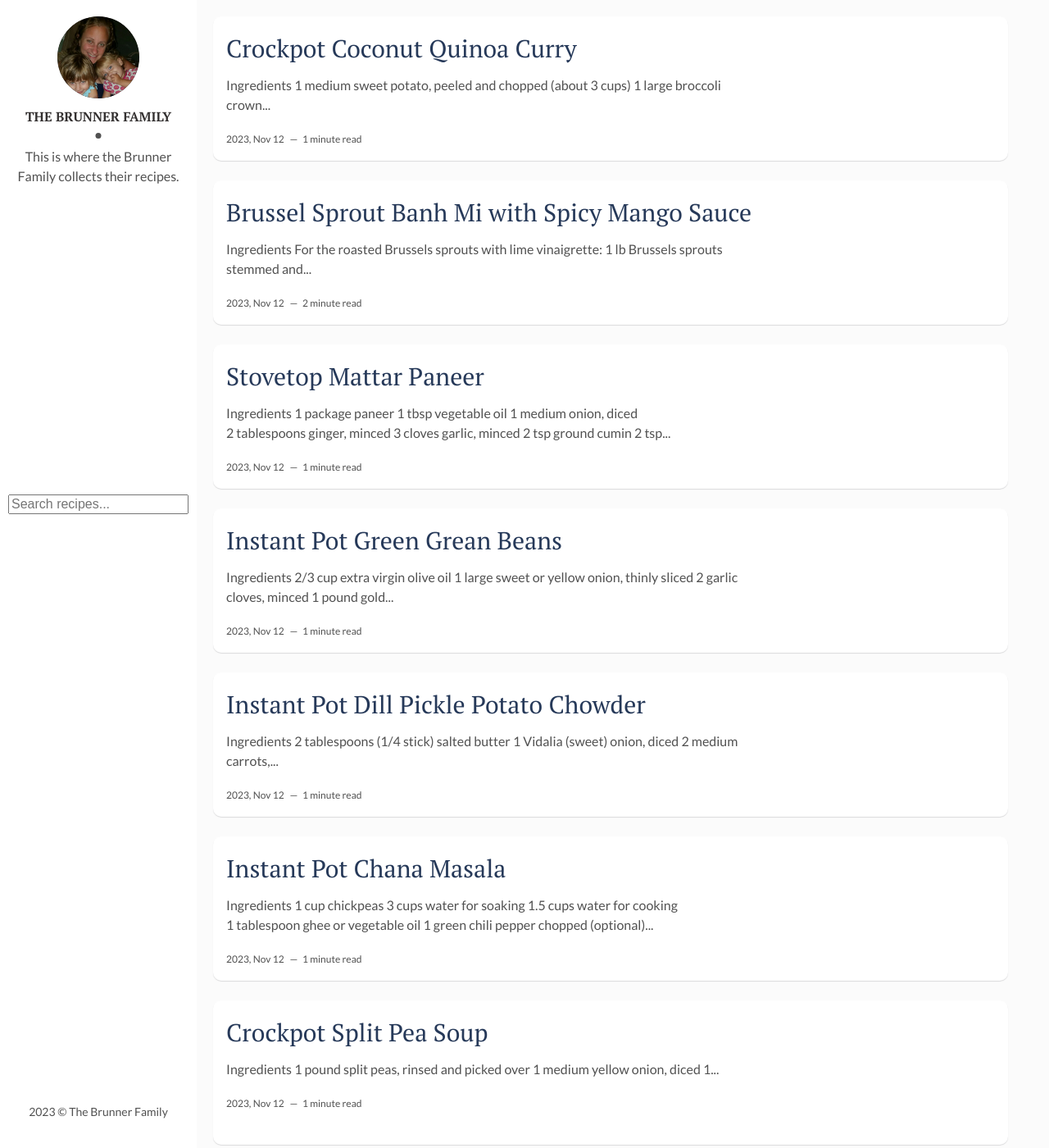
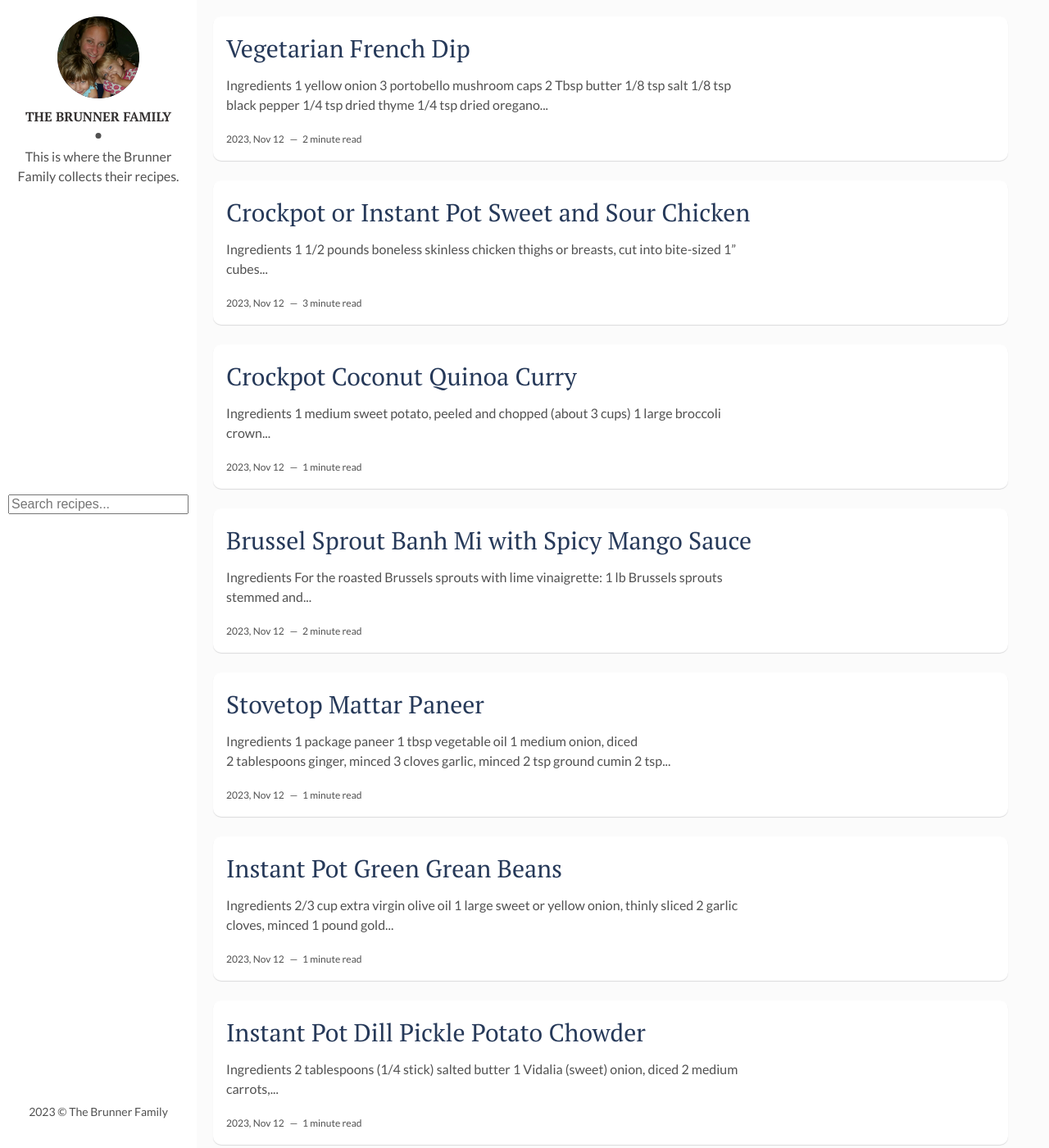
Before and after one commit to jjbrunne/recipes, a Jekyll site: the page built from index.html, in a window 1280 px wide and 1400 px high. Shown: the whole window at 82% size. Built offline with Jekyll 4.4.1, drawn with Linux system fonts in a browser that asks for light colours; the list of posts is cut into pages by our own code; comment, search, counter and statistics services are not loaded; part of the change alters nothing that is shown; some of the changed text lies outside the part shown.

Commit message:
vault backup: 2023-11-13 09:22:37

```diff
--- /dev/null
+++ b/_posts/2023-11-13-Crockpot-Instant-Pot-Sweet-And-Sour-Chicken.md
@@ -0,0 +1,59 @@
+---
+layout: post
+title: Crockpot or Instant Pot Sweet and Sour Chicken
+date: 2023-11-12
+categories: recipes
+---
+Ingredients
+--
+* 1 1/2 pounds boneless skinless chicken thighs or breasts, cut into bite-sized 1” cubes
+* 2 tablespoons cornstarch (3 tablespoons for an extra crispy coating)
+* 1/4 teaspoon black pepper
+* Vegetable oil
+* 1 cup pineapple chunks
+* 2 sweet bell peppers (any color), deseeded and chopped
+* sesame seeds for garnish (optional)
+
+Sauce:
+* 1/3 cup low sodium soy sauce
+* 1/4 cup chicken broth
+* 3 tablespoons tomato paste or ketchup
+* 3 tablespoons honey or brown sugar
+* 1 1/2 tablespoons rice vinegar
+* 2 teaspoons oyster sauce (can substitute soy sauce)
+* 1 teaspoon dark soy sauce
+* 1/4 teaspoon sesame oil
+* 2 garlic cloves minced
+* 1/2 teaspoon fresh ginger minced
+
+Corn starch slurry:
+* 2 tablespoons corn starch
+* 3 tablespoons cool water
+
+Instructions
+--
+
+* Toss the chicken, cornstarch salt, and black pepper, then set aside.
+	* Either shake-and-bake style in a bag
+	* Or chicken tender style in a bowl.
+* Make the sauce In a small bowl, whisk together all the ingredients for the sauce, set aside.
+
+**For Slow Cooker Method:**
+
+* Heat oil in a large skillet over medium-high heat. (You can skip this stove-top step if you prefer or are in a pinch. Just add chicken directly to slow cooker. Chicken will not have that crispy coating)
+* Cook chicken about 2-3 minutes on each side, until lightly browned. Transfer chicken into the slow cooker and pour sauce over top.
+* Cover and cook on LOW for 2.5 - 4 hours or HIGH for 1.5 - 3 hours. (SEE NOTES)
+* About 30 minutes before serving, whisk together the cornstarch and water in a small bowl and stir into the slow cooker. Add the pineapples and bell peppers into the pot. Cover and cook on HIGH for another 20-30 minutes or until the sauce has thickened up and the vegetables are tender. (if your slow cooker is not hot enough to thicken the sauce - pour sauce into a pot and heat on stovetop on high to thicken sauce or you can just skip the cornstarch slurry instead)
+* Sprinkle with sesame seeds, green onions and serve over rice, quinoa or zoodles, if desired.
+
+**For Instant Pot Method:**
+
+* Turn Instant Pot to SAUTE (skip this step and just cook on MANUAL or PRESSURE COOK (high) for 5 minutes if you are in a pinch or prefer. The chicken won't have that crispy coating.) Allow pan to heat up for a few minutes then add oil. Cook chicken in batches (placing the browned chicken on a paper-towel-lined plate) about 3-4 minutes on each side, until lightly browned. Once all the chicken is browned, add back to the Instant Pot and pour sauce over top.
+* Close and seal Instant Pot and set the valve to sealing.
+* Press MANUAL or PRESSURE COOK (high) and set for 3 minutes. Once the 3 minutes is up and the Instant Pot beeps, allow to naturally release for 15-20 minutes. Open lid and transfer chicken to a large serving plate or bowl.
+* Return inner pot back to the Instant Pot. Press the SAUTE button and add additional oil as needed. Toss in the pineapple and bell peppers and cook for 2-3 minutes, until tender.
+* Combine the corn starch with water and stir into the Instant Pot. Allow the sauce to bubble and thicken up. Add the chicken back to the Instant Pot and cook for a minute or two until everything is heated through.
+* Sprinkle with sesame seeds, green onions and serve over rice, quinoa or zoodles, if desired.
+
+
+Source: https://lifemadesweeter.com/slow-cooker-sweet-sour-chicken/
--- /dev/null
+++ b/_posts/2023-11-13-Vegetarian-French-Dip.md
@@ -0,0 +1,33 @@
+---
+layout: post
+title: Vegetarian French Dip
+date: 2023-11-12
+categories: recipes
+---
+Ingredients
+--
+* 1 yellow onion
+- 3 portobello mushroom caps
+- 2 Tbsp butter
+- 1/8 tsp salt
+- 1/8 tsp black pepper
+- 1/4 tsp dried thyme
+- 1/4 tsp dried oregano
+- 2 cups vegetable broth
+- 1 Tbsp soy sauce
+- 1/2 Tbsp brown sugar
+- 1/8 tsp garlic powder
+- 4 6-inch French or Hoagie rolls
+- 4 slices provolone
+
+Instructions
+--
+* Slice the onion into thin strips. Rinse the portobello caps to remove any dirt or debris. Slice each cap in half, then crosswise into 1/4-inch thick strips.
+- Add the butter to a deep skillet along with the sliced onions. Sauté the onions over medium heat for a few minutes, or just until they begin to soften.
+- Add the sliced mushrooms to the skillet along with the salt, pepper, thyme, and oregano. Sauté the mushrooms until they release all their moisture and the liquid in the bottom of the skillet has evaporated (about 10 minutes). You should see some browned bits coating the bottom of the skillet.
+- Add the vegetable broth, soy sauce, brown sugar, and garlic powder and stir to dissolve the browned bits from the bottom of the skillet. Allow the liquid to come up to a simmer, then turn down to low and simmer for about 5 minutes while you toast the bread.
+- Open the rolls and place them on a baking sheet, open sides up. Turn the oven on to broil and place the rolls in the oven on the middle rack. Watch the rolls closely and broil just until you see a slightly browning on the edges (about 5 minutes).
+- Use a slotted spoon or tongs to take the mushrooms and onions out of the au jus. Divide the mushrooms and onions among the four rolls. Top each sandwich with a slice of provolone.
+- Return the sandwiches to the oven and broil for a few minutes more, or just until the cheese is melted. Close the sandwiches up and serve with the au jus from the skillet for dipping.
+
+Source: https://www.budgetbytes.com/vegetarian-french-dip-sandwiches/
```
Also changed, not shown: _posts/2023-11-12-Crockpot-Split-Pea-Soup.md (+1 -1 lines).
